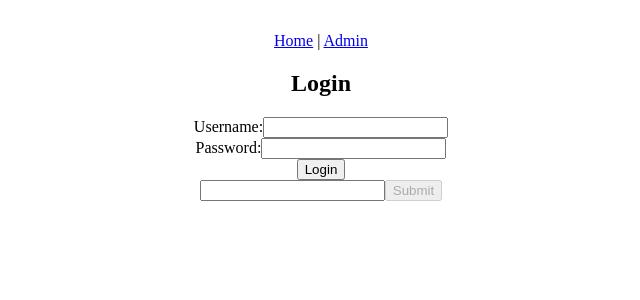
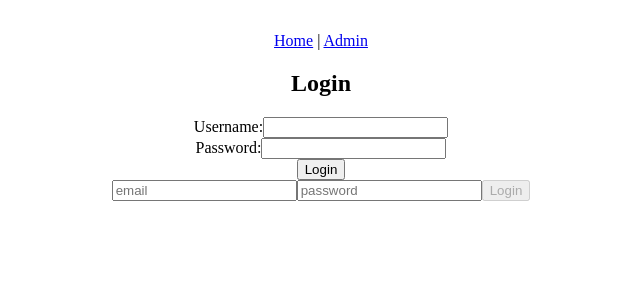
Before and after one commit to neel132/nihilent-angular-training, an Angular app: page /about/1 in a window 1280 px wide. Shown: the top 300 px of the page, without its empty margins (319-959 px from the left). Built offline with nearby package versions, Linux system fonts and the light colour scheme.

Commit message:
feat: added reactive forms with validators

```diff
--- a/src/app/about/about.component.html
+++ b/src/app/about/about.component.html
@@ -1,7 +1,18 @@
-<form #form="ngForm" (ngSubmit)="onSubmit(form.value)">
+<!-- <form #form="ngForm" (ngSubmit)="onSubmit(form.value)">
   <input name="name" required ngModel />
   <div *ngIf="form.controls['name']?.invalid && form.controls['name']?.touched">
     Name is required.
   </div>
   <button type="submit" [disabled]="form.invalid">Submit</button>
+</form> -->
+<form [formGroup]="loginForm" (ngSubmit)="onSubmit()">
+  <input placeholder="email" formControlName="email" />
+  <div *ngIf="email.invalid && email.touched">
+    Valid email required.
+  </div>
+  <input placeholder="password" formControlName="password" />
+  <div *ngIf="password.invalid && password.touched">
+    Password is required.
+  </div>
+  <button type="submit" [disabled]="loginForm.invalid">Login</button>
 </form>
--- a/src/app/about/about.component.ts
+++ b/src/app/about/about.component.ts
@@ -1,21 +1,34 @@
 import { CommonModule } from '@angular/common';
 import { Component, inject } from '@angular/core';
-import { FormsModule } from '@angular/forms';
+import { FormControl, FormGroup, FormsModule, ReactiveFormsModule, Validators } from '@angular/forms';
 import { ActivatedRoute } from '@angular/router';
 
 @Component({
   selector: 'app-about',
   standalone: true,
-  imports: [CommonModule, FormsModule],
+  imports: [CommonModule, FormsModule, ReactiveFormsModule],
   templateUrl: './about.component.html',
   styleUrl: './about.component.css'
 })
 export class AboutComponent {
   private route = inject(ActivatedRoute);
+  loginForm = new FormGroup({
+    email: new FormControl('', [Validators.required, Validators.email]),
+    password: new FormControl('', Validators.required),
+  })
   ngOnInit() {
     console.log(Number(this.route.snapshot.paramMap.get('id')));
   }
-  onSubmit(value: any) {
-    console.log('Form submitted', value);
+
+  get email(): FormControl {
+    return this.loginForm.get('email') as FormControl;
+  }
+
+  get password(): FormControl {
+    return this.loginForm.get('password') as FormControl;
+  }
+
+  onSubmit() {
+    console.log('Form submitted', this.loginForm.value);
   }
 }
```
